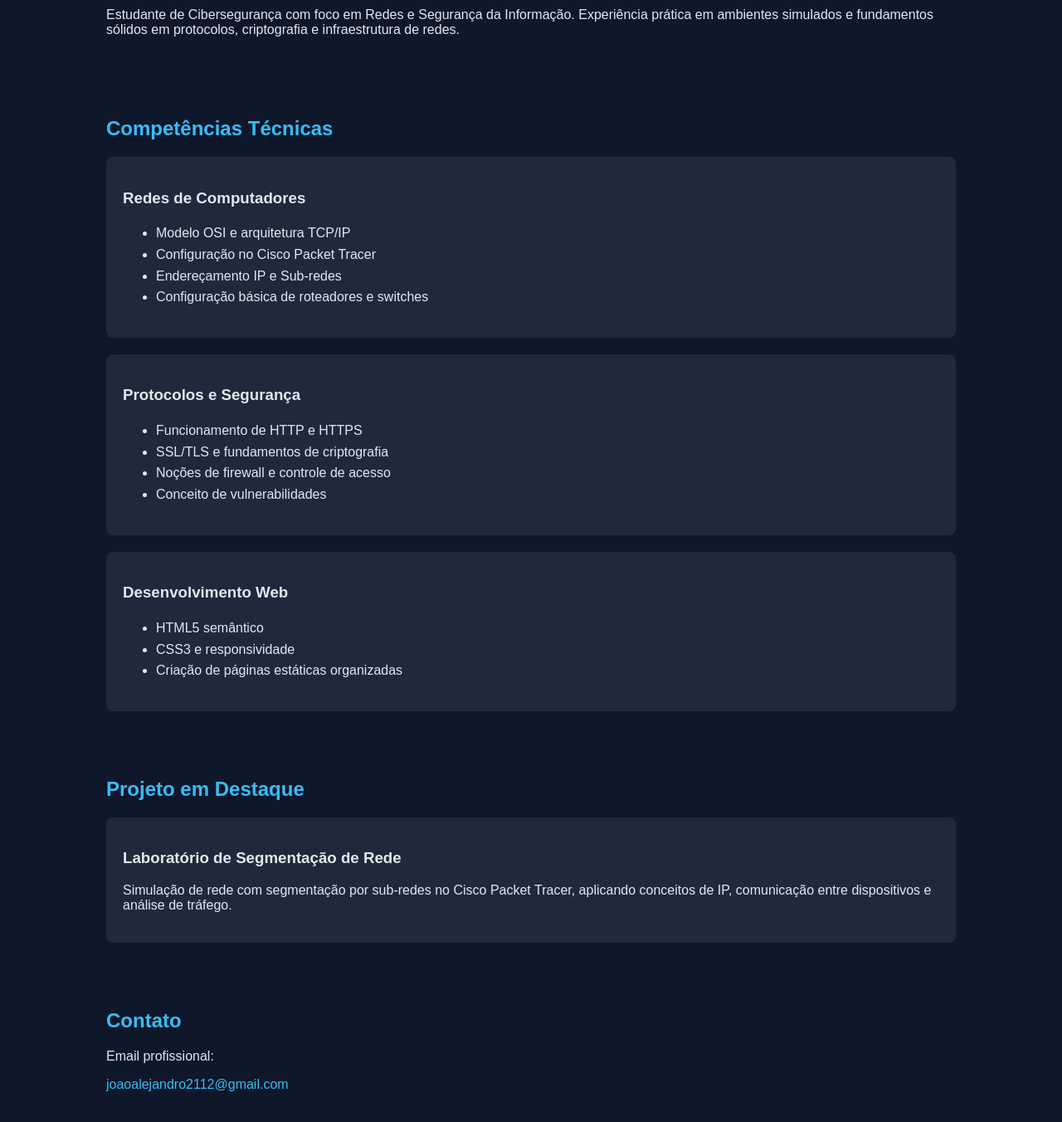
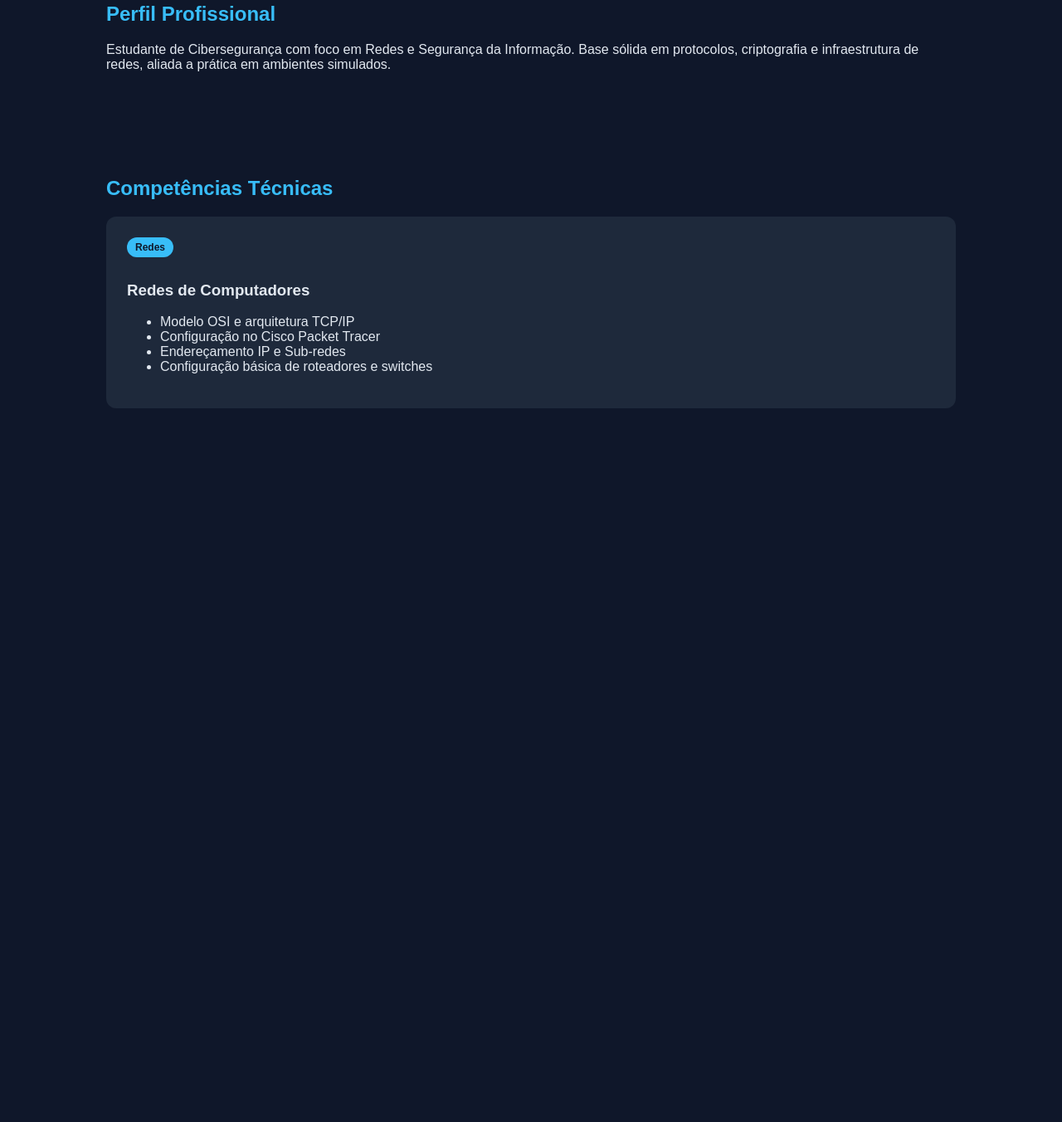
Before and after one commit to joaoalejandro2112-cmyk/portifolio, a plain HTML site: page index.html in a window 1280 px wide. Shown: the part 295-1647 px from the top of the page at 83% size. After the commit the page ends 817 px from the top, so only its background shows below. Drawn offline with Linux system fonts and the light colour scheme.

Commit message:
Update index.html

```diff
--- a/index.html
+++ b/index.html
@@ -11,49 +11,98 @@
     font-family: Arial, sans-serif;
     background-color: #0f172a;
     color: #e2e8f0;
+    scroll-behavior: smooth;
 }
 
+/* Header */
 header {
-            background-color: #1e293b;
-            padding: 40px 20px;
+    background: linear-gradient(90deg, #0f172a, #1e293b);
+    padding: 50px 20px;
     text-align: center;
+    animation: fadeDown 1s ease-in-out;
 }
 
 h1 {
     margin: 0;
-            font-size: 28px;
+    font-size: 30px;
 }
 
 h2 {
     color: #38bdf8;
-            margin-top: 40px;
+    margin-top: 50px;
 }
 
+/* Section */
 section {
-            padding: 20px 10%;
+    padding: 30px 10%;
+    animation: fadeUp 1s ease-in-out;
 }
 
-        ul {
-            line-height: 1.6;
+/* Cards */
+.card {
+    background-color: #1e293b;
+    padding: 25px;
+    border-radius: 12px;
+    margin-top: 20px;
+    transition: transform 0.3s ease, box-shadow 0.3s ease;
 }
 
-        .card {
-            background-color: #1e293b;
-            padding: 20px;
-            border-radius: 8px;
-            margin-top: 20px;
+.card:hover {
+    transform: translateY(-5px);
+    box-shadow: 0px 8px 20px rgba(56,189,248,0.2);
 }
 
+/* Skill Badge */
+.badge {
+    display: inline-block;
+    background-color: #38bdf8;
+    color: #0f172a;
+    padding: 5px 10px;
+    border-radius: 20px;
+    font-size: 12px;
+    margin-bottom: 10px;
+    font-weight: bold;
+}
+
+/* Links */
 a {
     color: #38bdf8;
     text-decoration: none;
 }
 
+a:hover {
+    text-decoration: underline;
+}
+
+/* Footer */
 footer {
     text-align: center;
     padding: 20px;
     background-color: #1e293b;
-            margin-top: 40px;
+    margin-top: 50px;
+}
+
+/* Animations */
+@keyframes fadeUp {
+    from {
+        opacity: 0;
+        transform: translateY(20px);
+    }
+    to {
+        opacity: 1;
+        transform: translateY(0);
+    }
+}
+
+@keyframes fadeDown {
+    from {
+        opacity: 0;
+        transform: translateY(-20px);
+    }
+    to {
+        opacity: 1;
+        transform: translateY(0);
+    }
 }
 
 @media (max-width: 768px) {
@@ -76,8 +125,8 @@
     <h2>Perfil Profissional</h2>
     <p>
         Estudante de Cibersegurança com foco em Redes e Segurança da Informação.
-        Experiência prática em ambientes simulados e fundamentos sólidos em protocolos,
-        criptografia e infraestrutura de redes.
+        Base sólida em protocolos, criptografia e infraestrutura de redes,
+        aliada a prática em ambientes simulados.
     </p>
 </section>
 
@@ -85,6 +134,7 @@
     <h2>Competências Técnicas</h2>
 
     <div class="card">
+        <div class="badge">Redes</div>
         <h3>Redes de Computadores</h3>
         <ul>
             <li>Modelo OSI e arquitetura TCP/IP</li>
@@ -94,41 +144,4 @@
         </ul>
     </div>
 
-    <div class="card">
-        <h3>Protocolos e Segurança</h3>
-        <ul>
-            <li>Funcionamento de HTTP e HTTPS</li>
-            <li>SSL/TLS e fundamentos de criptografia</li>
-            <li>Noções de firewall e controle de acesso</li>
-            <li>Conceito de vulnerabilidades</li>
-        </ul>
-    </div>
-
-    <div class="card">
-        <h3>Desenvolvimento Web</h3>
-        <ul>
-            <li>HTML5 semântico</li>
-            <li>CSS3 e responsividade</li>
-            <li>Criação de páginas estáticas organizadas</li>
-        </ul>
-    </div>
-</section>
-
-<section>
-    <h2>Projeto em Destaque</h2>
-    <div class="card">
-        <h3>Laboratório de Segmentação de Rede</h3>
-        <p>
-            Simulação de rede com segmentação por sub-redes no Cisco Packet Tracer,
-            aplicando conceitos de IP, comunicação entre dispositivos e análise de tráfego.
-        </p>
-    </div>
-</section>
-
-<section>
-    <h2>Contato</h2>
-    <p>Email profissional:</p>
-    <p>
-        <a href="mailto:joaoalejandro2112@gmail.com">
-            joaoalejandro2112@gmail.com
-        </a>
+    <div c
```
Lines whose indentation alone changed are shown as unchanged.
